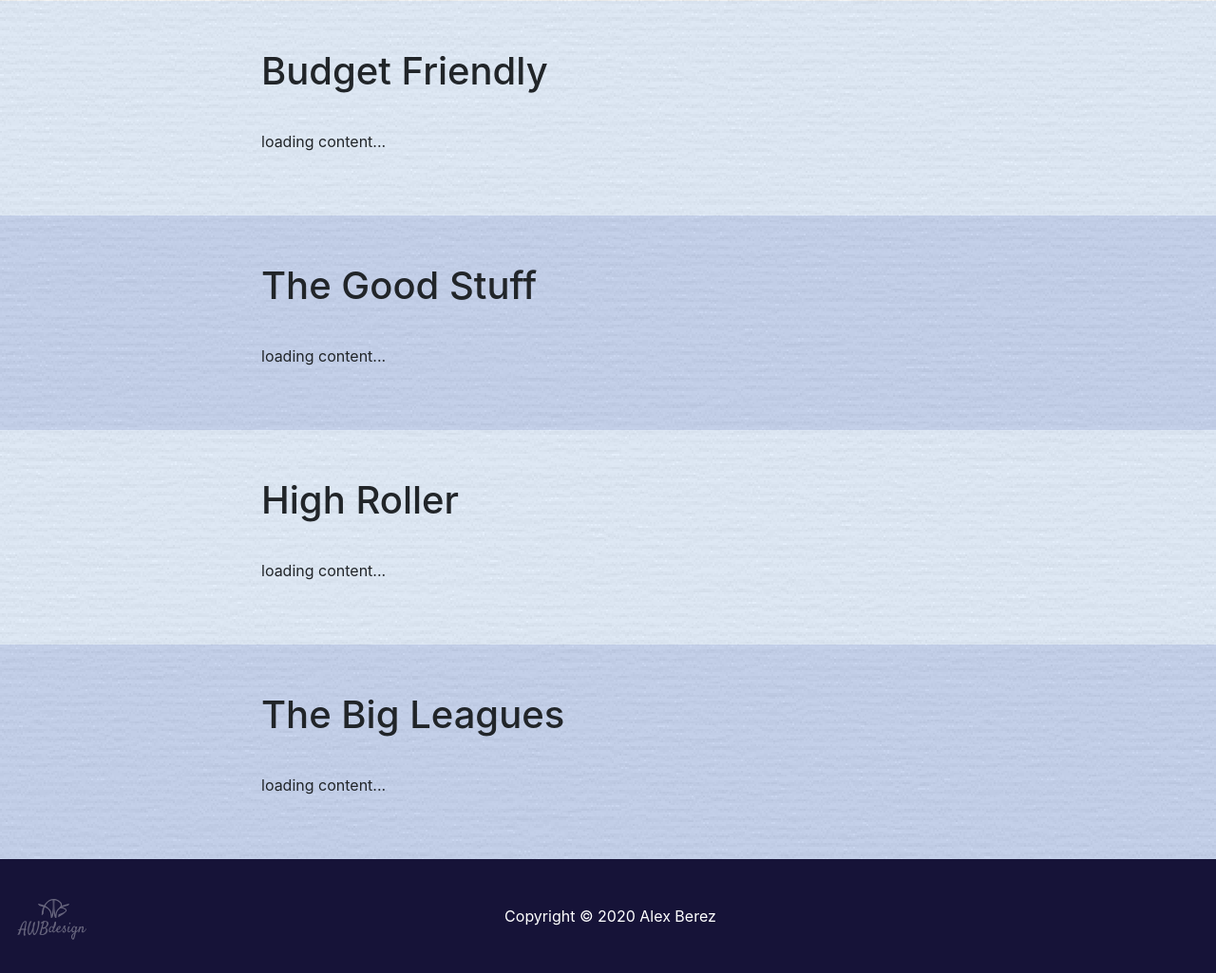
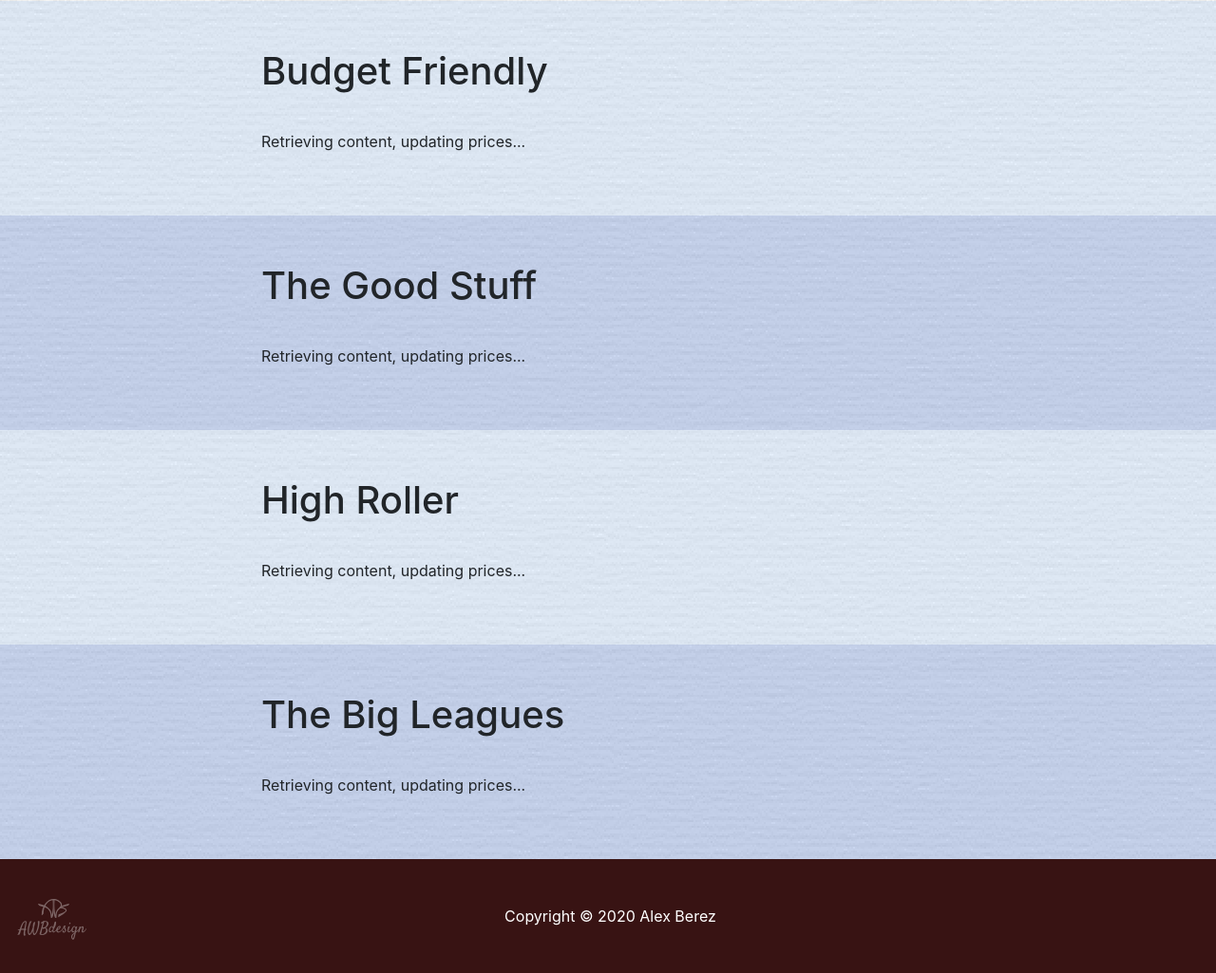
Before and after one commit to awberez/stuffalexwants, a website with bundled scripts: page public/index.html in a window 1280 px wide. Shown: the part 860-1885 px from the top of the page at 95% size. Built offline with nearby package versions, Linux system fonts and the light colour scheme; files whose address does not match are found by name; a web font is replaced by a local one.

Commit message:
cosmetic fixes

```diff
--- a/public/css/style.css
+++ b/public/css/style.css
@@ -36,11 +36,11 @@ body {
 }
 
 #mainNav {
-	background-color: rgb(22, 19, 56);
+	background-color: rgb(56, 19, 19);
 }
 
 #footerBar {
-	background-color: rgb(22, 19, 56);
+	background-color: rgb(56, 19, 19);
 }
 
 #home {
--- a/public/index.html
+++ b/public/index.html
@@ -10,10 +10,8 @@
 
     <title>Stuff Alex Wants</title>
 
-    <!-- Bootstrap core CSS -->
     <link href="vendor/bootstrap/css/bootstrap.min.css" rel="stylesheet">
     <link href="https://fonts.googleapis.com/css?family=Beth+Ellen|Bree+Serif|Courier+Prime|Overpass|Satisfy&display=swap" rel="stylesheet">
-    <!-- Custom styles for this template -->
     <link href="css/scrolling-nav.css" rel="stylesheet">
     <link href="css/style.css" rel="stylesheet">
 
@@ -21,7 +19,6 @@
 
   <body id="page-top">
 
-    <!-- Navigation -->
     <nav class="navbar navbar-expand-lg navbar-dark  fixed-top" id="mainNav">
       <div class="container">
         <a class="navbar-brand js-scroll-trigger stuffHeader" href="#page-top">Stuff Alex Wants</a>
@@ -49,8 +46,6 @@
 
     <section id="home">
       <div class="container">
-
-      <!-- Heading Row -->
         <div class="row my-4">
           <div class="col-lg-12 text-center giftHeader">
             <p>Hi there!</p>
@@ -66,10 +61,7 @@
             <p class="signature">Alex</p>
             <a class="btn main-btn btn-lg js-scroll-trigger startBtn" href="#budget" onclick="this.blur();">Find a Gift -></a>
           </div>
-        <!-- /.col-md-4 -->
         </div>
-      <!-- /.row -->
-
       </div>
     </section>
 
@@ -80,7 +72,7 @@
             <h1 class="catTitle">Budget Friendly</h1>
               <div id="budgetContent">
                 <!-- js fills here -->
-                <p>loading content...</p>
+                <p>Retrieving content, updating prices...</p>
               </div>
           </div>
         </div>
@@ -94,7 +86,7 @@
             <h1 class="catTitle">The Good Stuff</h1>
             <div id="goodContent">
                 <!-- js fills here -->
-                <p>loading content...</p>
+                <p>Retrieving content, updating prices...</p>
             </div>
           </div>
         </div>
@@ -108,7 +100,7 @@
             <h1 class="catTitle">High Roller</h1>
               <div id="highContent">
                 <!-- js fills here -->
-                <p>loading content...</p>
+                <p>Retrieving content, updating prices...</p>
               </div>
           </div>
         </div>
@@ -122,14 +114,13 @@
             <h1 class="catTitle">The Big Leagues</h1>
               <div id="bigContent">
                 <!-- js fills here -->
-                <p>loading content...</p>
+                <p>Retrieving content, updating prices...</p>
               </div>
           </div>
         </div>
       </div>
     </section>
 
-    <!-- Footer -->
     <footer class="py-5" id="footerBar">
       <div class="logoDiv">
         <img src="./AWB_logo11.svg" class="awbLogo" alt="logo"/>
@@ -138,20 +129,12 @@
       <div class="container">
         <p class="m-0 text-center text-white">Copyright &copy; 2020 Alex Berez</p>
       </div>
-      <!-- /.container -->
     </footer>
 
-    <!-- Bootstrap core JavaScript -->
     <script src="vendor/jquery/jquery.min.js"></script>
     <script src="vendor/bootstrap/js/bootstrap.bundle.min.js"></script>
-
-    <!-- Plugin JavaScript -->
     <script src="vendor/jquery-easing/jquery.easing.min.js"></script>
-
-    <!-- Custom JavaScript for this theme -->
     <script src="js/scrolling-nav.js"></script>
-
-    <!-- My JavaScript -->
     <script src="js/app.js" type="text/javascript"></script>
   </body>
 
--- a/public/js/app.js
+++ b/public/js/app.js
@@ -42,9 +42,9 @@ $(function(){
 	function quickSort(origArr) {
 		if (origArr.length <= 1) { return origArr; }
 		else {
-			let left = [], right = [], newArray = [], pivot = origArr.pop(), length = origArr.length;
+			let left = [], right = [], newArr = [], pivot = origArr.pop(), length = origArr.length;
 			for (let i = 0; i < length; i++) { origArr[i].sortPrice <= pivot.sortPrice ? left.push(origArr[i]) : right.push(origArr[i]); }
-			return newArray.concat(quickSort(left), pivot, quickSort(right));
+			return newArr.concat(quickSort(left), pivot, quickSort(right));
 		}
 	}
 
```
Lines whose indentation alone changed are shown as unchanged.
